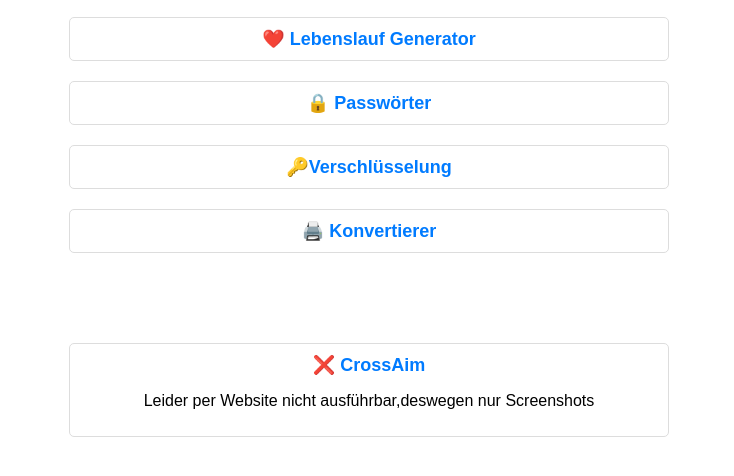
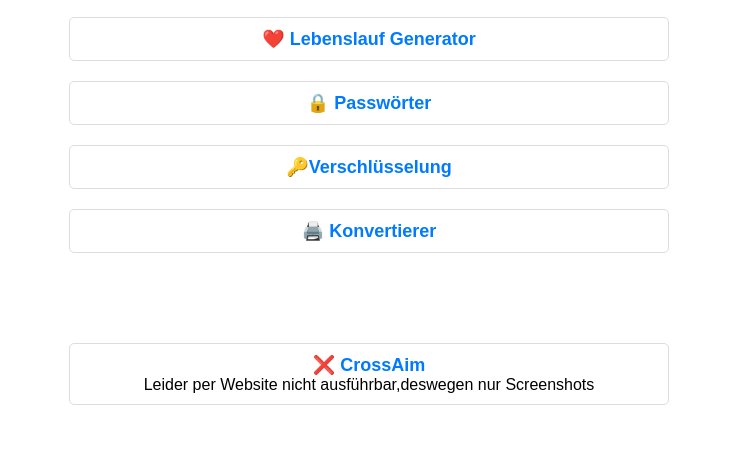
Before and after one commit to Monkeylas/Monkeylas.github.io, a plain HTML site: page index.html in a window 1280 px wide. Shown: the part 160-636 px from the top of the page, without its empty margins (271-1005 px from the left). Drawn offline with Linux system fonts and the light colour scheme.

Commit message:
Update index.html

```diff
--- a/index.html
+++ b/index.html
@@ -34,7 +34,7 @@
         <div class="placeholder"></div>
         <div class="project">
             <a href="crossaim/index.html">❌ CrossAim</a>
-            <p>Leider per Website nicht ausführbar,deswegen nur Screenshots</p>
+            <br>Leider per Website nicht ausführbar,deswegen nur Screenshots</br>
         </div>
 
     </div>
```
